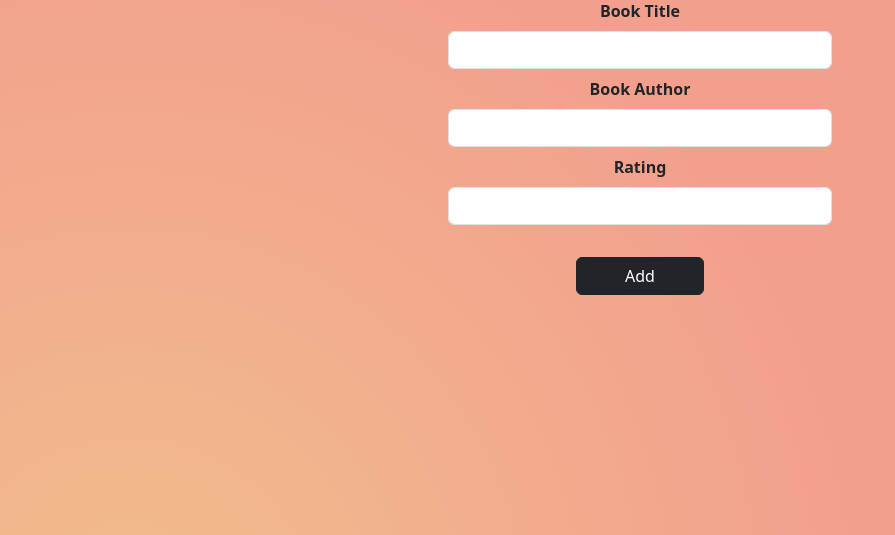
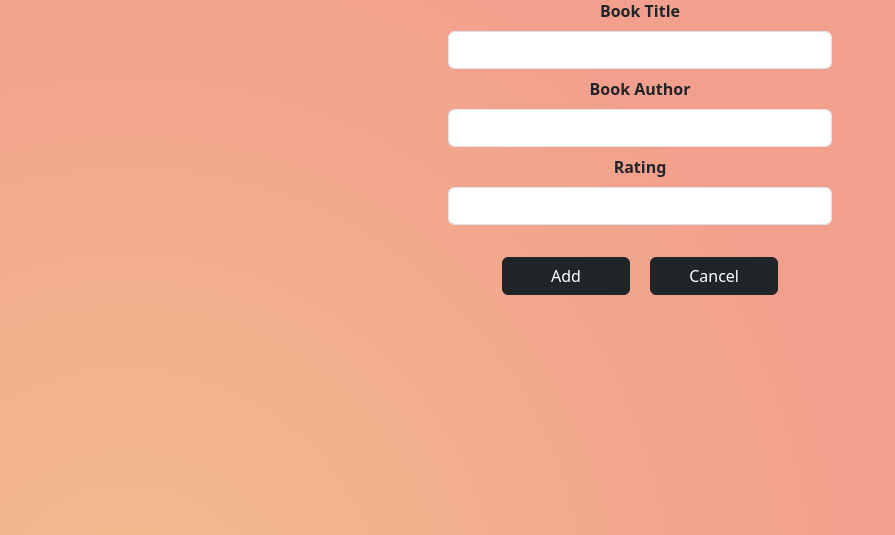
Before and after one commit to ig0r-ferreira/virtual-bookshelf, a Flask app: page /add in a window 1280 px wide. Shown: the part 137-672 px from the top of the page, without its empty margins (0-895 px from the left). Run offline with Flask 3, Linux system fonts and the light colour scheme; some libraries are stand-ins or nearby versions.

Commit message:
Add cancel button on add book page

```diff
--- a/virtual_bookshelf/templates/add.html
+++ b/virtual_bookshelf/templates/add.html
@@ -21,6 +21,7 @@
             <input class="form-control" type="number" id="rating" name="rating" min="0" max="10" step="0.1" required>
         </div>
         <button class="btn btn-dark" type="submit">Add</button>
+        <a class="btn btn-dark" href="{{ url_for('home') }}">Cancel</a>
     </form>
 </main>
 {% endblock content %}
```
Also changed, not shown: virtual_bookshelf/templates/base.html (line endings or trailing spaces).
